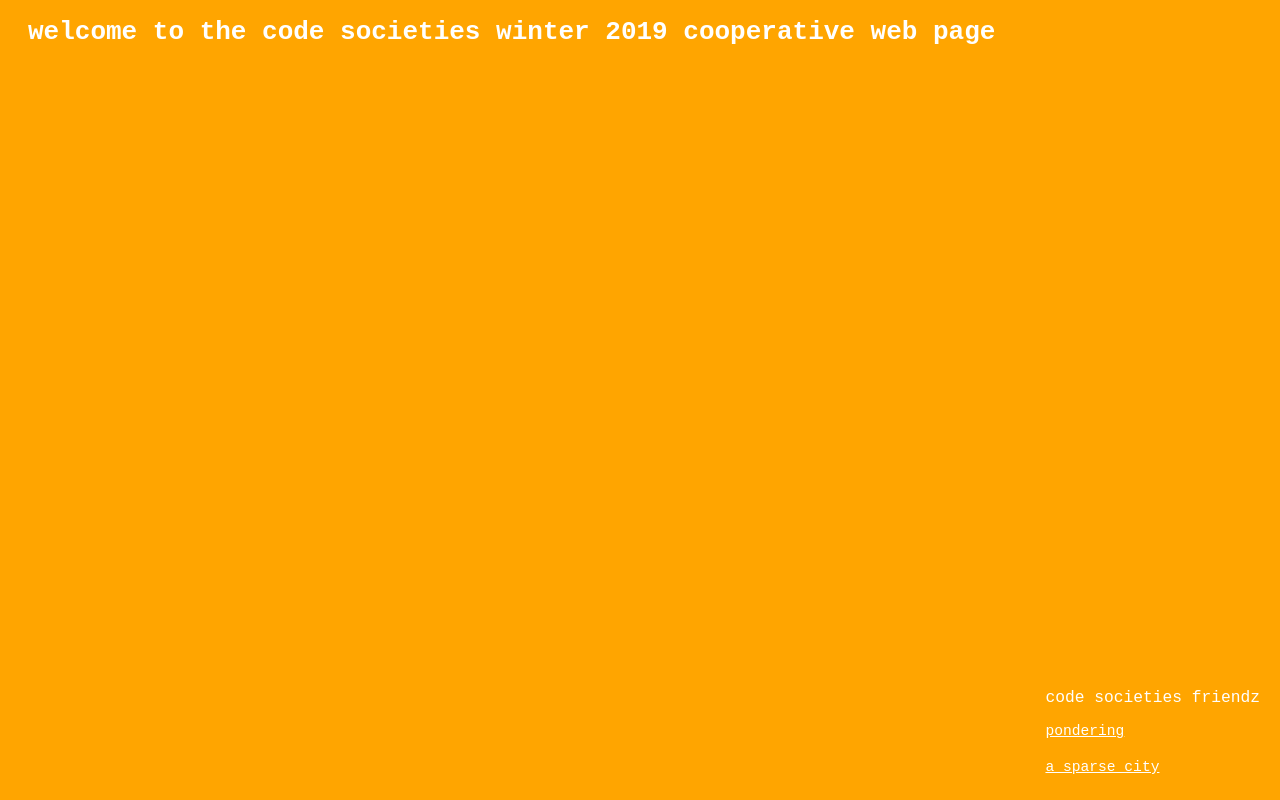
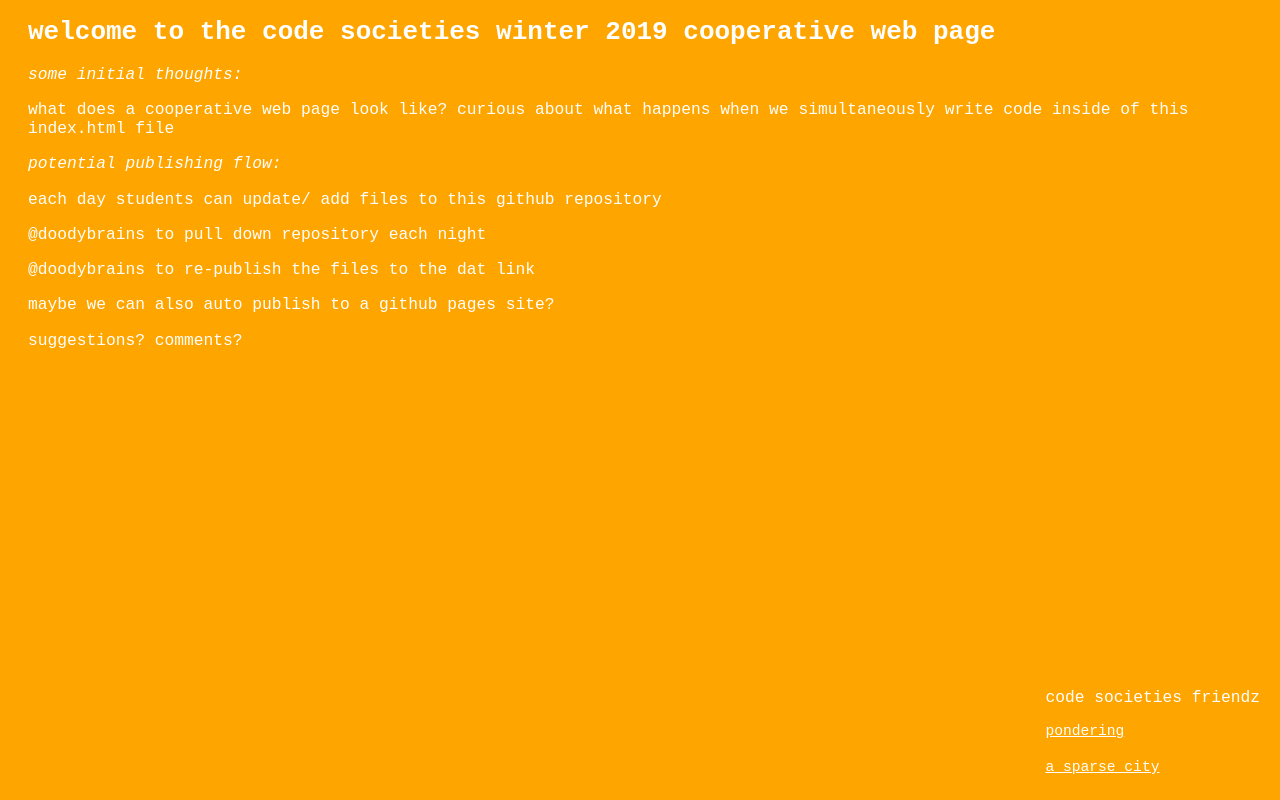
Before and after one commit to SFPC/codesocieties_students, a plain HTML site: page index.html in a window 1280 px wide. Drawn offline with Linux system fonts and the light colour scheme.

Commit message:
Update index

```diff
--- a/index.html
+++ b/index.html
@@ -11,6 +11,19 @@
 
   <body>
     <h1>welcome to the code societies winter 2019 cooperative web page</h1>
+    <div>
+      <p><em>some initial thoughts:</em></p>
+      <p>what does a cooperative web page look like? curious about what happens when we simultaneously write code inside of this index.html file</p>
+    </div>
+
+    <div>
+      <p><em>potential publishing flow:</em></p>
+      <p>each day students can update/ add files to this github repository</p>
+      <p>@doodybrains to pull down repository each night</p>
+      <p>@doodybrains to re-publish the files to the dat link</p>
+      <p>maybe we can also auto publish to a github pages site?</p>
+      <p>suggestions? comments?</p>
+    </div>
 
     <div class="friendz">
       <p>code societies friendz</p>
```
